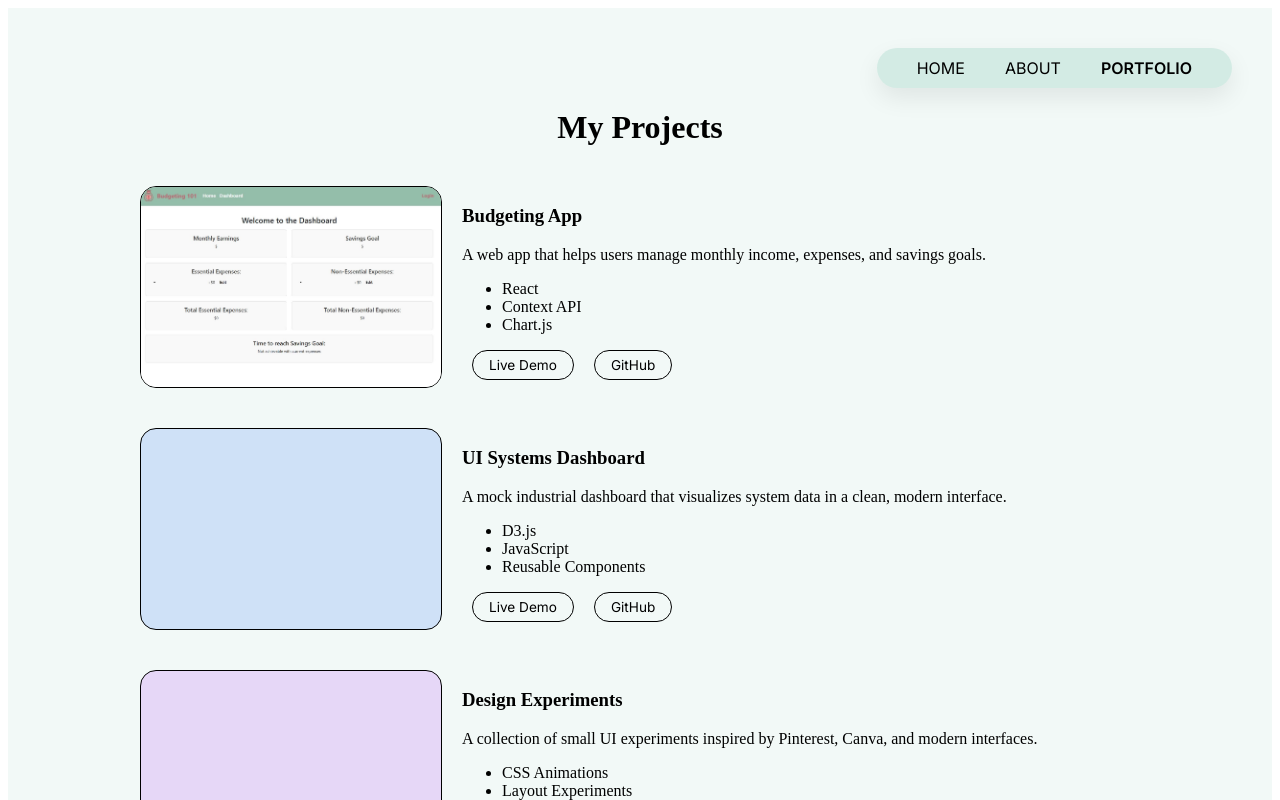
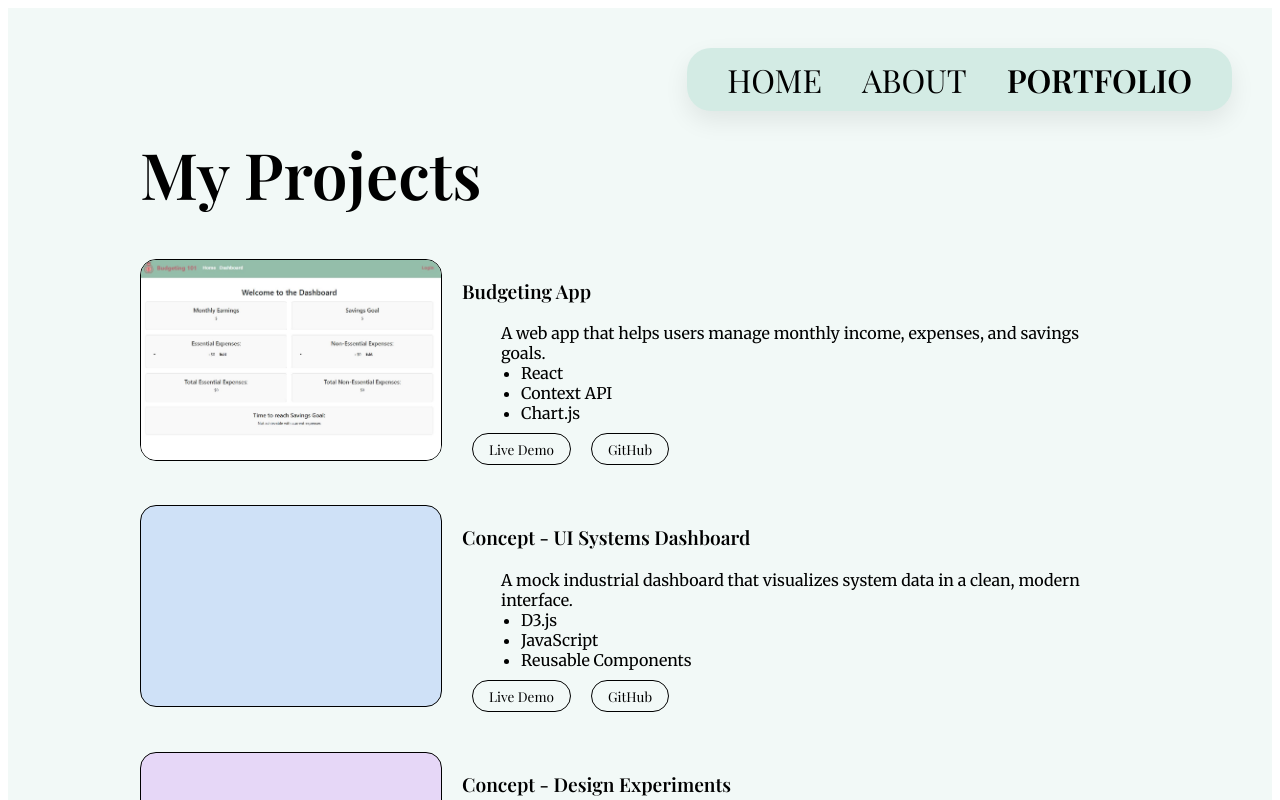
Before and after one commit to sayrarodriguezz/sayra-portfolio, a React (Vite) app: page /portfolio in a window 1280 px wide. Shown: the top 800 px of the page. Built offline with nearby package versions, Linux system fonts and the light colour scheme.

Commit message:
font updates

```diff
--- a/index.html
+++ b/index.html
@@ -19,3 +19,7 @@
   href="https://fonts.googleapis.com/css2?family=Inter:wght@400;500;600&display=swap"
   rel="stylesheet"
 />
+<link
+  href="https://fonts.googleapis.com/css2?family=Merriweather:ital,opsz,wght@0,18..144,300..900;1,18..144,300..900&display=swap"
+  rel="stylesheet"
+/>
--- a/src/components/Navbar.jsx
+++ b/src/components/Navbar.jsx
@@ -35,7 +35,8 @@ function Navbar() {
                 textDecoration: 'none',
                 margin: '0 10px',
                 fontWeight: isActive ? 'bold' : 'normal',
-                fontFamily: 'Inter, sans-serif',
+                fontFamily: 'Playfair display, sans-serif',
+                fontSize: '2rem',
                 padding: '5px 10px',
                 color: '#000',
                 borderRadius: '16px',
--- a/src/components/Pill.jsx
+++ b/src/components/Pill.jsx
@@ -3,11 +3,12 @@ function Pill({ color, children }) {
     <div
       style={{
         display: 'inline-block',
+        fontFamily: 'Playfair Display, serif',
         backgroundColor: color,
         padding: '6px 16px',
         border: '1px solid black',
         borderRadius: '20px',
-        fontSize: '0.9rem',
+        fontSize: '1.2rem',
         fontWeight: 'bold',
         marginBottom: '10px',
       }}
--- a/src/components/ProjectButton.jsx
+++ b/src/components/ProjectButton.jsx
@@ -10,7 +10,7 @@ function ProjectButton({ label, href, bgColor }) {
         borderRadius: '20px',
         border: '1px solid black',
         backgroundColor: 'transparent',
-        fontFamily: 'Inter, sans-serif',
+        fontFamily: 'Playfair Display, sans-serif',
         fontSize: '0.85rem',
         textDecoration: 'none',
         color: '#000',
--- a/src/components/ProjectCard.jsx
+++ b/src/components/ProjectCard.jsx
@@ -37,9 +37,13 @@ function ProjectCard({ project }) {
         </div>
 
       <div style={{ flex: 1 }}>
-        <h3>{project.title}</h3>
-        <p>{project.description}</p>
-        <ul>
+        <h3 style = {{fontFamily: 'Playfair Display, serif', fontSize: '1.2rem'}}>
+          {project.title}
+        </h3>
+        <p style={{ fontFamily:'Merriweather, serif', maxWidth: '600px', margin: '0 auto', fontSize: '1rem' }}>
+          {project.description}
+        </p>
+        <ul style={{ fontFamily:'Merriweather, serif', maxWidth: '600px', margin: '0 auto', fontSize: '1rem' }}>
           {project.tech.map((tech, i) => (
             <li key={i}>{tech}</li>
           ))}
--- a/src/pages/About.jsx
+++ b/src/pages/About.jsx
@@ -7,12 +7,14 @@ return (
       <Navbar />
 
       <div style={{ maxWidth: '900px', margin: '0 auto', textAlign: 'left' }}>
-        <h1 style={{ textAlign: 'center' }}>About Me</h1>
+        <h1 style={{ fontFamily:'Playfair Display, serif', fontSize: '4rem', marginTop: '20px'}}>
+          About Me
+        </h1>
 
         {/* Who I Am */}
         <section style={{ marginTop: '40px' }}>
           <Pill color="#f7e7c3">WHO I AM</Pill>
-          <p>
+          <p style={{ fontFamily:'Merriweather, serif', maxWidth: '600px', margin: '0 auto', fontSize: '1rem' }}>
             I’m a front-end engineer focused on building clean, thoughtful user interfaces.
 I currently work on a UI systems team, where I collaborate on modern JavaScript-based interfaces and component-driven development.
           </p>
@@ -21,7 +23,7 @@ I currently work on a UI systems team, where I collaborate on modern JavaScript-
         {/* What Inspires My Design */}
         <section style={{ marginTop: '40px' }}>
           <Pill color="#cfe1f7">WHAT INSPIRES MY DESIGN</Pill>
-          <p>
+          <p style={{ fontFamily:'Merriweather, serif', maxWidth: '600px', margin: '0 auto', fontSize: '1rem' }}>
            Outside of engineering, I find inspiration from Pinterest, Canva designs, drawing, coffee shops,
             and everyday aesthetics. These influences show up in my work through attention to layout, color, hierarchy, and interaction details.
           </p>
@@ -30,7 +32,7 @@ I currently work on a UI systems team, where I collaborate on modern JavaScript-
         {/* Technical Strengths */}
         <section style={{ marginTop: '40px' }}>
           <Pill color="#e6d7f7">TECHNICAL STRENGTHS</Pill>
-          <ul>
+          <ul style={{ fontFamily:'Merriweather, serif', maxWidth: '600px', margin: '0 auto', fontSize: '1rem' }}>
             <li>React & JavaScript</li>
             <li>HTML & CSS</li>
             <li>UI Component Design</li>
@@ -43,7 +45,7 @@ I currently work on a UI systems team, where I collaborate on modern JavaScript-
         {/* My Journey */}
         <section style={{ marginTop: '40px' }}>
           <Pill color="#f7cfe7">MY JOURNEY</Pill>
-          <p>
+          <p style={{ fontFamily:'Merriweather, serif', maxWidth: '600px', margin: '0 auto', fontSize: '1rem' }}>
            I began my career through a rotation program, gaining exposure to embedded systems and UI development before specializing in front-end work.
            This background helps me think holistically about how interfaces connect to underlying systems.
           </p>
--- a/src/pages/Home.jsx
+++ b/src/pages/Home.jsx
@@ -1,5 +1,6 @@
 import Navbar from '../components/Navbar';
 import { useNavigate } from 'react-router-dom';
+
 
 
 
@@ -8,7 +9,8 @@ const buttonStyle = (bgColor) => ({
   border: '1px solid black',
   borderRadius: '20px',
   padding: '8px 20px',
-  fontSize: '0.9rem',
+  fontSize: '1.rem',
+  fontFamily: 'Playfair Display, serif',
   cursor: 'pointer',
 });
 
@@ -44,12 +46,12 @@ function Home() {
         />
     </div>
         {/* Name */}
-        <h1 style={{ fontFamily:'Playfair Display, serif', fontSize: '3rem', marginTop: '20px' }}>
+        <h1 style={{ fontFamily:'Playfair Display, serif', fontSize: '4rem', marginTop: '20px' }}>
             Sayra Rodriguez
         </h1>
 
         {/* Intro text */}
-        <p style={{ maxWidth: '600px', margin: '0 auto', fontSize: '1rem' }}>
+        <p style={{ fontFamily:'Merriweather, serif', maxWidth: '600px', margin: '0 auto', fontSize: '1rem' }}>
             Software Engineer trying to deepen my expertise in React and modern
             front-end frameworks through personal projects. Quick learner with broad
             exposure across UI and embedded systems, now specializing in front-end
@@ -57,7 +59,7 @@ function Home() {
         </p>
 
             {/* Buttons */}
-        <div style={{ marginTop: '30px', display: 'flex', gap: '15px', justifyContent: 'center', flexWrap: 'wrap' }}>
+        <div style={{marginTop: '30px', display: 'flex', gap: '15px', justifyContent: 'center', flexWrap: 'wrap' }}>
             <button style={buttonStyle('#f7e7c3')}onClick={() => window.open('https://www.linkedin.com/in/sayra-rodriguez-24718b21b/', '_blank')}>LinkedIn</button>
             <button style={buttonStyle('#cfe1f7')}onClick={() => window.open('https://github.com/sayrarodriguezz', '_blank')}>GitHub</button>
             <button style={buttonStyle('#e6d7f7')}onClick={() => window.open('/sayra-resume.pdf', '_blank')}>Resume</button>
--- a/src/pages/Portfolio.jsx
+++ b/src/pages/Portfolio.jsx
@@ -14,13 +14,13 @@ const projects = [
       //demoLink:
     },
     {
-      title: 'UI Systems Dashboard',
+      title: 'Concept - UI Systems Dashboard',
       description: 'A mock industrial dashboard that visualizes system data in a clean, modern interface.',
       tech: ['D3.js', 'JavaScript', 'Reusable Components'],
       color: '#cfe1f7',
     },
     {
-      title: 'Design Experiments',
+      title: 'Concept - Design Experiments',
       description: 'A collection of small UI experiments inspired by Pinterest, Canva, and modern interfaces.',
       tech: ['CSS Animations', 'Layout Experiments', 'Creative UI'],
       color: '#e6d7f7',
@@ -30,7 +30,9 @@ const projects = [
        <div style={{ padding: '40px', backgroundColor: '#f2f9f7', minHeight: '100vh' }}>
       <Navbar />
       <div style={{ maxWidth: '1000px', margin: '0 auto' }}>
-        <h1 style={{ textAlign: 'center' }}>My Projects</h1>
+        <h1 style={{ fontFamily:'Playfair Display, serif', fontSize: '4rem', marginTop: '20px'}}>
+          My Projects
+        </h1>
 
         {projects.map((project, index) => (
          <ProjectCard key={index} project={project} />
```
